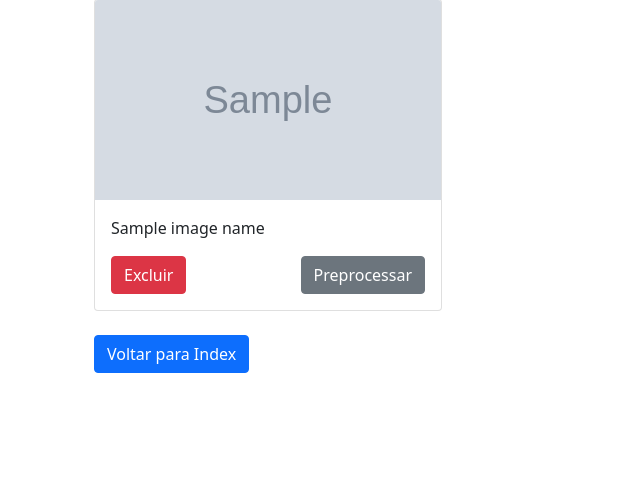
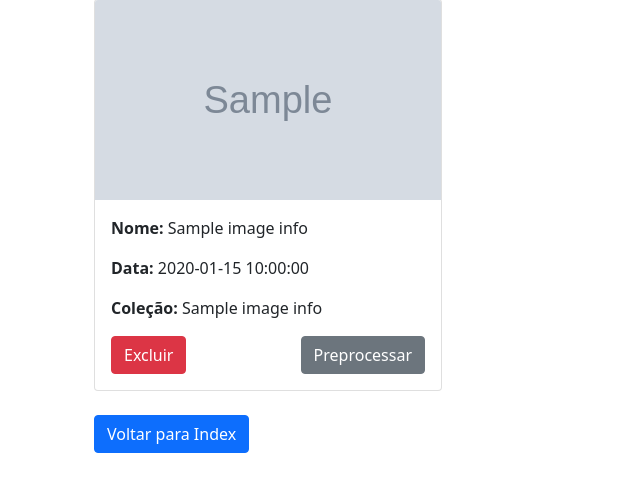
Before and after one commit to rib-thiago/redis-teste, a Flask app: template templates/gallery.html in a window 1280 px wide. Shown: the part 145-637 px from the top of the page, without its empty margins (0-640 px from the left). Run offline with Flask 3, Linux system fonts and the light colour scheme; the template is opened without the code that fills it: most values are stand-ins (such as "Sample title", 1, 10 or a date in 2020); grey boxes marked "Sample" are stand-in pictures.

Commit message:
Legendas na view galeria

```diff
--- a/app.py
+++ b/app.py
@@ -70,9 +70,19 @@ def save_image(image_id):
 @app.route('/gallery')
 def gallery():
     image_ids = redis_client.lrange('gallery', 0, -1)
-    image_urls = [url_for('static', filename='images/' +
-                          img_id.decode() + '.jpg') for img_id in image_ids]
-    return render_template('gallery.html', image_urls=image_urls)
+    images_info = []
+
+    for img_id in image_ids:
+        image_data = redis_client.hgetall(img_id)
+        image_info = {
+            'image_url': url_for('static', filename='images/' + img_id.decode() + '.jpg'),
+            'photo_name': image_data.get(b'photo_name', b'').decode(),
+            'photo_date': image_data.get(b'photo_date', b'').decode(),
+            'collection_name': image_data.get(b'collection_name', b'').decode()
+        }
+        images_info.append(image_info)
+
+    return render_template('gallery.html', images_info=images_info)
 
 
 @app.route('/delete/<image_id>', methods=['POST'])
--- a/templates/gallery.html
+++ b/templates/gallery.html
@@ -2,33 +2,41 @@
 <div class="container">
   <h1 class="mt-5">Galeria de Imagens</h1>
   <div class="row row-cols-1 row-cols-md-3 g-4 mt-4">
-    {% for image_url in image_urls %}
+    {% for image_info in images_info %}
     <div class="col">
       <div class="card h-100">
         <a
           class="fancybox"
           target="_blank"
-          href="{{ image_url }}"
-          data-caption="{{ image_name }}"
+          href="{{ image_info['image_url'] }}"
+          data-caption="{{ image_info['photo_name'] }}"
         >
           <img
-            src="{{ image_url }}"
+            src="{{ image_info['image_url'] }}"
             alt="Image"
             class="card-img-top"
             style="height: 200px; object-fit: cover"
           />
         </a>
         <div class="card-body d-flex flex-column justify-content-between">
-          <p class="card-text">{{ image_name }}</p>
+          <p class="card-text">
+            <strong>Nome:</strong> {{ image_info['photo_name'] }}
+          </p>
+          <p class="card-text">
+            <strong>Data:</strong> {{ image_info['photo_date'] }}
+          </p>
+          <p class="card-text">
+            <strong>Coleção:</strong> {{ image_info['collection_name'] }}
+          </p>
           <div class="d-flex justify-content-between">
             <form
-              action="{{ url_for('delete_image', image_id=image_url.split('/')[-1].split('.')[0]) }}"
+              action="{{ url_for('delete_image', image_id=image_info['image_url'].split('/')[-1].split('.')[0]) }}"
               method="POST"
             >
               <button type="submit" class="btn btn-danger">Excluir</button>
             </form>
             <form
-              action="{{ url_for('edit_image', image_id=image_url.split('/')[-1].split('.')[0], image_url=image_url) }}"
+              action="{{ url_for('edit_image', image_id=image_info['image_url'].split('/')[-1].split('.')[0], image_url=image_info['image_url']) }}"
               method="POST"
             >
               <button type="submit" class="btn btn-secondary">
```
